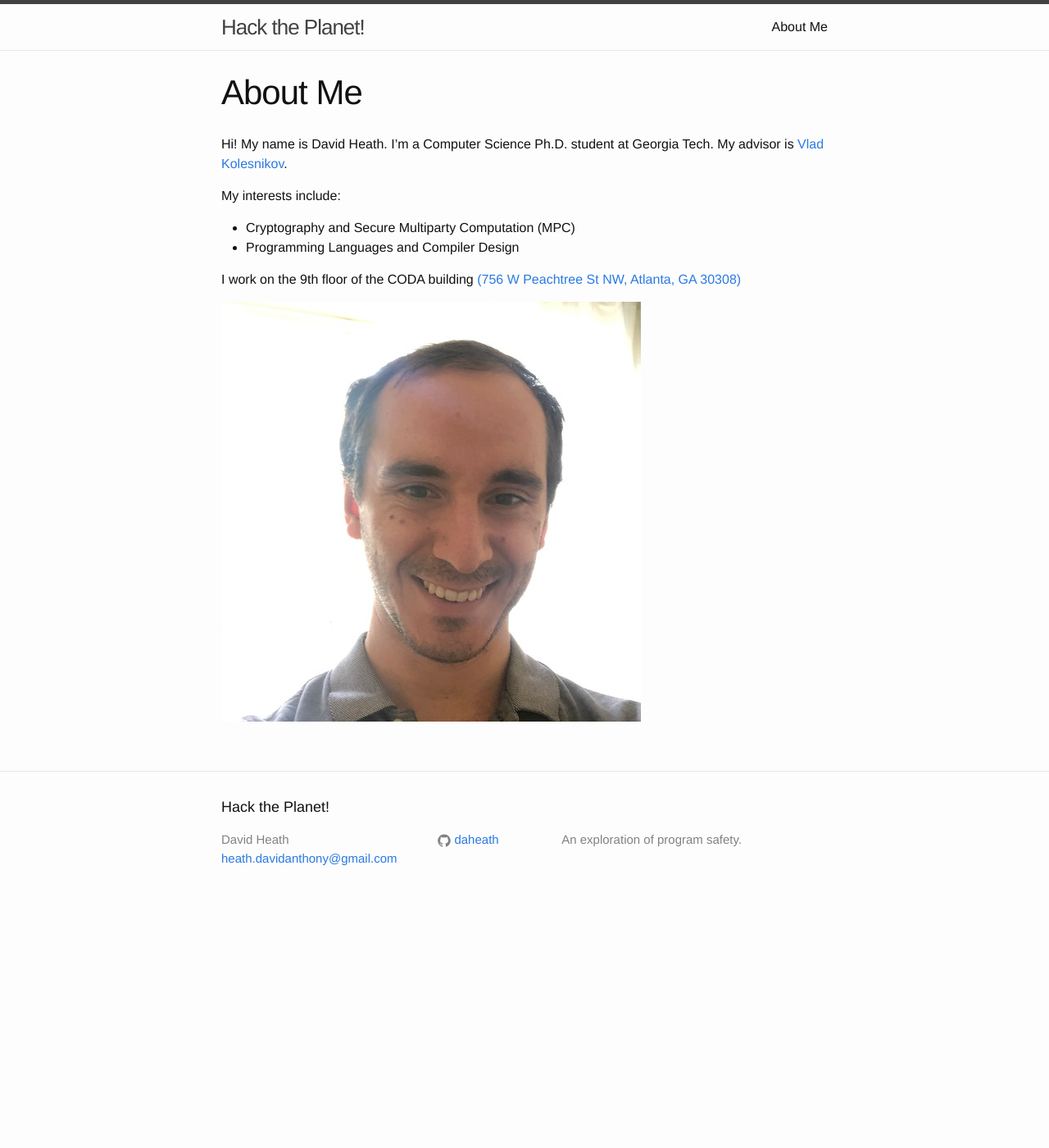
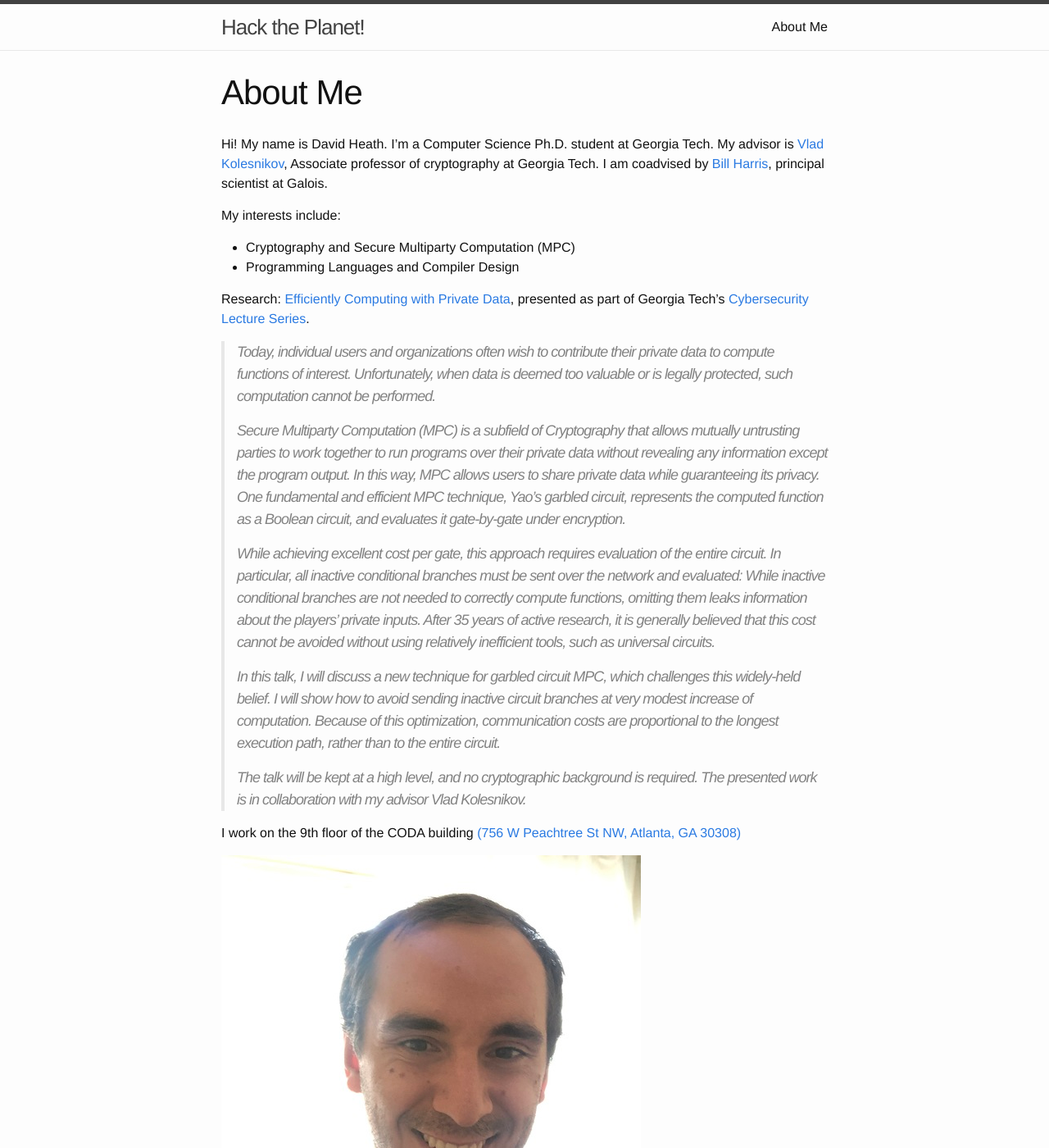
Before and after one commit to DAHeath/DAHeath.github.io, a Jekyll site: the page built from about.markdown, in a window 1280 px wide and 1400 px high. Shown: the whole window at 82% size. Built offline with Jekyll 4.4.1, drawn with Linux system fonts in a browser that asks for light colours.

Commit message:
updating, adding research

```diff
--- a/about.markdown
+++ b/about.markdown
@@ -4,12 +4,33 @@ title: About Me
 permalink: /about/
 ---
 Hi! My name is David Heath. I'm a Computer Science Ph.D. student at Georgia Tech.
-My advisor is [Vlad Kolesnikov](https://www.cc.gatech.edu/people/vladimir-kolesnikov).
+My advisor is [Vlad Kolesnikov](https://www.cc.gatech.edu/people/vladimir-kolesnikov), Associate professor of cryptography at Georgia Tech.
+I am coadvised by [Bill Harris](https://galois.com/team/bill-harris/), principal scientist at Galois.
 
 My interests include:
   + Cryptography and Secure Multiparty Computation (MPC)
   + Programming Languages and Compiler Design
 
+Research:
+  [Efficiently Computing with Private Data](https://smartech.gatech.edu/bitstream/handle/1853/61833/heath_videostream.html?sequence=3&isAllowed=y), presented as part of Georgia Tech's [Cybersecurity Lecture Series](https://cyber.gatech.edu/cyber-lecture).
+  > Today, individual users and organizations often wish to contribute their private data to compute functions of interest.
+  > Unfortunately, when data is deemed too valuable or is legally protected, such computation cannot be performed.
+  >
+  > Secure Multiparty Computation (MPC) is a subfield of Cryptography that allows mutually untrusting parties to work together to run programs over their private data without revealing any information except the program output.
+  > In this way, MPC allows users to share private data while guaranteeing its privacy.
+  > One fundamental and efficient MPC technique, Yao’s garbled circuit, represents the computed function as a Boolean circuit, and evaluates it gate-by-gate under encryption.
+  >
+  > While achieving excellent cost per gate, this approach requires evaluation of the entire circuit.
+  > In particular, all inactive conditional branches must be sent over the network and evaluated: While inactive conditional branches are not needed to correctly compute functions, omitting them leaks information about the players’ private inputs.
+  > After 35 years of active research, it is generally believed that this cost cannot be avoided without using relatively inefficient tools, such as universal circuits.
+  >
+  > In this talk, I will discuss a new technique for garbled circuit MPC, which challenges this widely-held belief.
+  > I will show how to avoid sending inactive circuit branches at very modest increase of computation.
+  > Because of this optimization, communication costs are proportional to the longest execution path, rather than to the entire circuit.
+  >
+  > The talk will be kept at a high level, and no cryptographic background is required.
+  > The presented work is in collaboration with my advisor Vlad Kolesnikov.
+
 I work on the 9th floor of the CODA building [(756 W Peachtree St NW, Atlanta, GA 30308)](https://goo.gl/maps/CqeEd1wMpz6pV3wX7)
 
 ![Me!]({{ site.url }}/assets/me.jpg)
```
